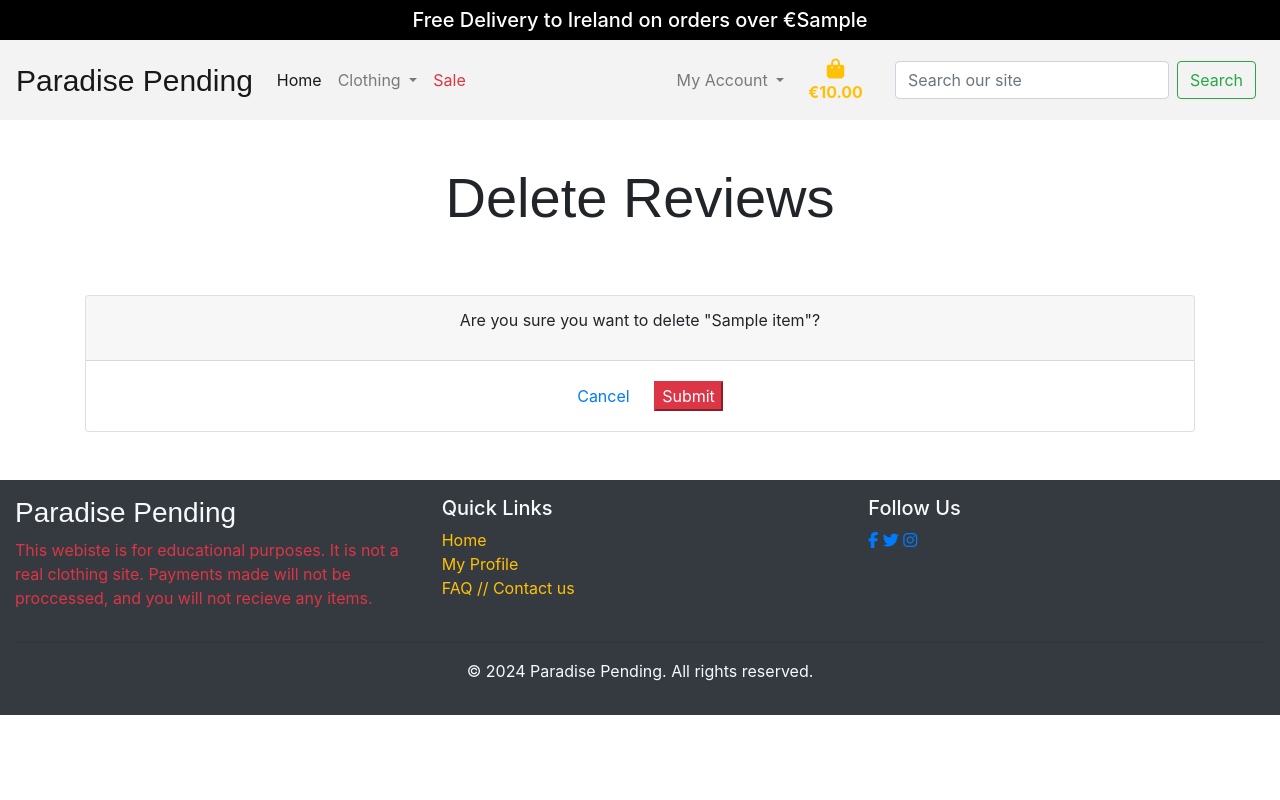
After one commit to BreakellrZ/e-commerce, a Django app: template reviews/templates/reviews/review_delete.html in a window 1280 px wide. The commit adds this page. Run offline with Django 3.2, Linux system fonts and the light colour scheme; the template is opened without the code that fills it: most values are stand-ins (such as "Sample title", 1, 10 or a date in 2020); some libraries are stand-ins or nearby versions; some web fonts are replaced.

Commit message:
Feat: Added delete feature to reviews

```diff
--- /dev/null
+++ b/reviews/templates/reviews/review_delete.html
@@ -0,0 +1,44 @@
+{% extends 'base.html' %}
+{% load static %}
+
+
+{% block page_header %}
+<div class="container header-container">
+  <div class="row">
+    <div class="col"></div>
+  </div>
+</div>
+{% endblock %}
+
+
+{% block content %}
+<div class="container mt-5 delete_review">
+    <div class="row">
+      <div class="col-12">
+  <div class="display-4 my-3 justify-content-center text-center google_font"> Delete Reviews </div>
+  </div>
+  </div>
+
+
+  <div class="row mt-5 text-center delete_review">
+    <div class="col">
+        <div class="card">
+            <div class="card-header">
+        <p>Are you sure you want to delete "{{ item }}"?</p>
+        </div>
+        <div class="card-body">
+        <form action="{% url 'review_delete' item.id %}" method="POST">
+
+
+            {% csrf_token %}
+            <a href="{% url 'review_create' %}" class=" mx-3 p-1"> Cancel </a>
+
+            <input class=" btn-danger" type="submit" name="Confrim">
+        </form>
+        </div>
+        </div>
+</div>
+    </div>
+  </div>
+  </div>
+  {% endblock %}
--- a/reviews/urls.py
+++ b/reviews/urls.py
@@ -2,6 +2,7 @@ from django.urls import path
 from . import views
 
 urlpatterns = [
-    path('create/', views.review_create, name='review_create'),
-
+    path('create/', views.createReview, name='review_create'),
+    path('update/<str:pk>/', views.updateReview, name='review_update'),
+    path('delete/<str:pk>/', views.deleteReview, name='review_delete'),
 ]
--- a/static/css/base.css
+++ b/static/css/base.css
@@ -6,7 +6,7 @@ html {
 }
 
 body {
-    height: 100%;
+    height: 100vh;
     width: 100%;
     padding-top:100px;
 }
@@ -22,6 +22,14 @@ body {
     background-size: cover;
     opacity: .9;
 }
+
+
+.centered-container {
+    height:100vh;
+    width: 80%; /* or any specific width */
+    margin: 0 auto;
+  }
+
 
 
 .icon {
@@ -283,7 +291,7 @@ section {
     }
 
 
-/* Media Query for max height of 420px */
+/* Media Query for max height of 700px */
 @media (max-height: 700px) {
     #home {
         height:auto;
```
Also changed, not shown: reviews/templates/reviews/review.html (+0 -31 lines), reviews/templates/reviews/review_form.html (+5 -9 lines), reviews/templates/reviews/review_update.html (deleted, +0 -16 lines), reviews/views.py (+42 -2 lines).
